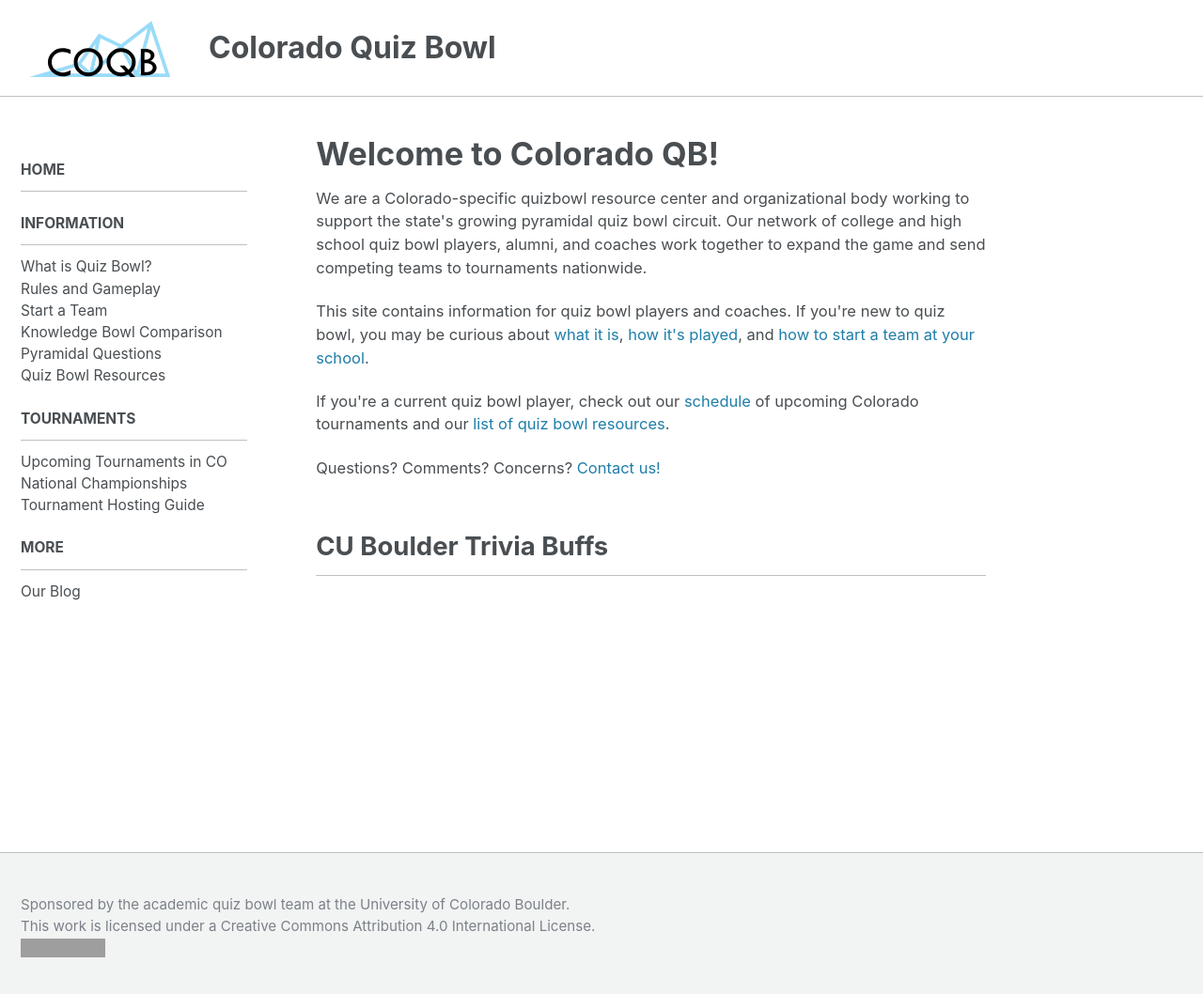
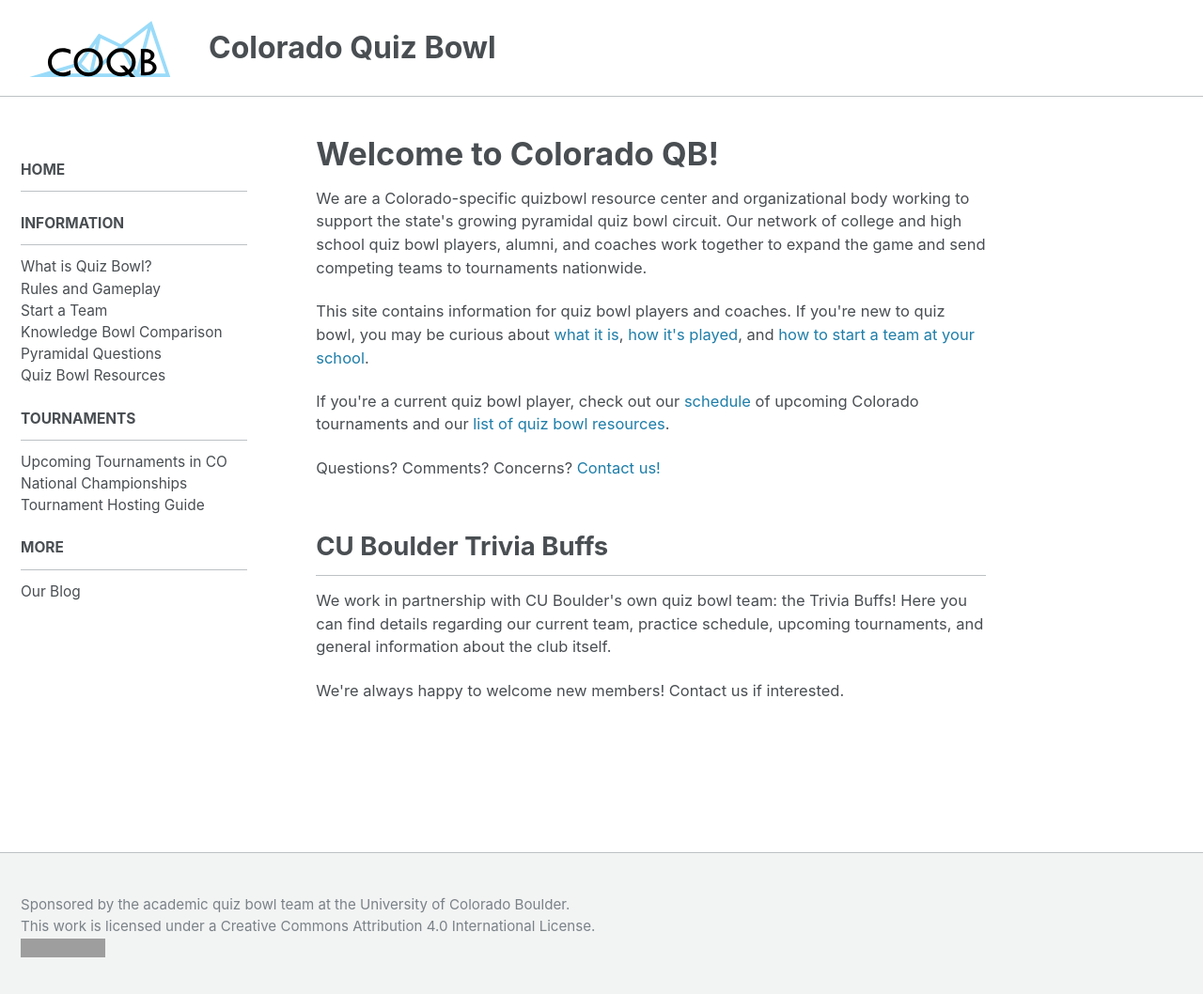
Before and after one commit to matt2718/colorado-qb, a Jekyll site: the page built from index.html, in a window 1280 px wide and 1064 px high. Shown: the top 1058 px of the window at 94% size. Built offline with Jekyll 4.4.1, drawn with Linux system fonts in a browser that asks for light colours; the list of posts is cut into pages by our own code; grey boxes are pictures that could not be loaded.

Commit message:
Update index.html

```diff
--- a/index.html
+++ b/index.html
@@ -30,6 +30,11 @@
 <h2>CU Boulder Trivia Buffs</h2>
 
 <p>
+We work in partnership with CU Boulder's own quiz bowl team: the Trivia Buffs!
+Here you can find details regarding our current team, practice schedule,
+upcoming tournaments, and general information about the club itself.
+</p>
 
-
+<p>
+We're always happy to welcome new members! Contact us if interested.
 </p>
```
